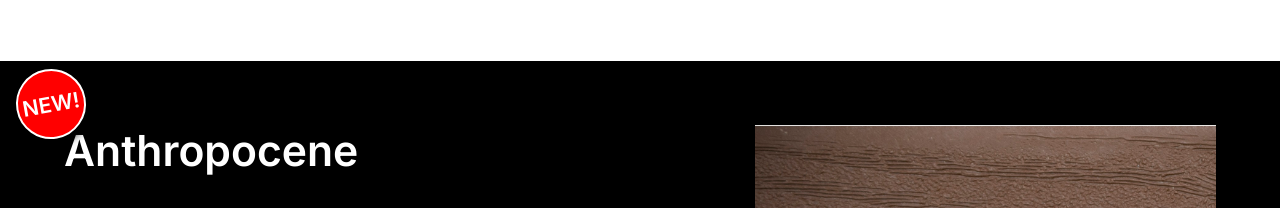
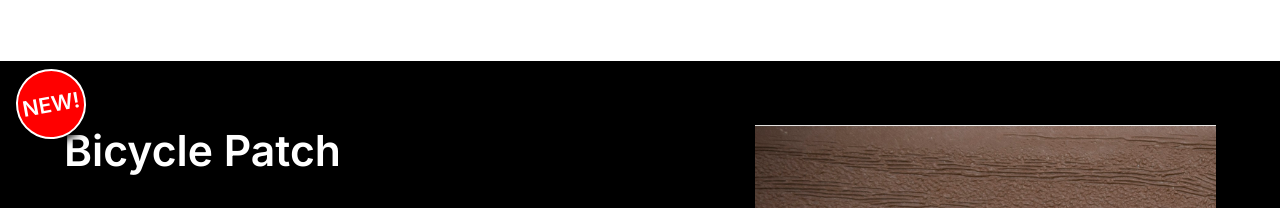
Before and after one commit to bupsup/patches, a plain HTML site: page index.html in a window 1280 px wide. Shown: the part 1252-1460 px from the top of the page. Drawn offline with Linux system fonts and the light colour scheme.

Commit message:
Update index.html
I am a stupid idiot who can't do all my updates in a single commit.

```diff
--- a/index.html
+++ b/index.html
@@ -72,9 +72,9 @@
     </section>
 
      <section class="patch dark">
-        <img src="images/bikePatch.jpg" alt="Bike Patch">
+        <img src="images/bikePatch.jpg" alt="Bicycle Patch">
         <div class="section-info">
-            <h2>Anthropocene</h2>
+            <h2>Bicycle Patch</h2>
             <p class="price"><sup>$</sup>9</p>
             <ul class="greentext">
                 <li>Two wheels are best, show your support.</li>
@@ -84,7 +84,7 @@
                 <li>Plastic backing</li>
             </ul>
         <br>
-        <a class="request" href="mailto:mbdes@protonmail.com?subject=Bike Patch">Request Patch</a>
+        <a class="request" href="mailto:mbdes@protonmail.com?subject=Bicycle Patch">Request Patch</a>
         <div class="badge">NEW!</div>
         </div>
     </section>
```
